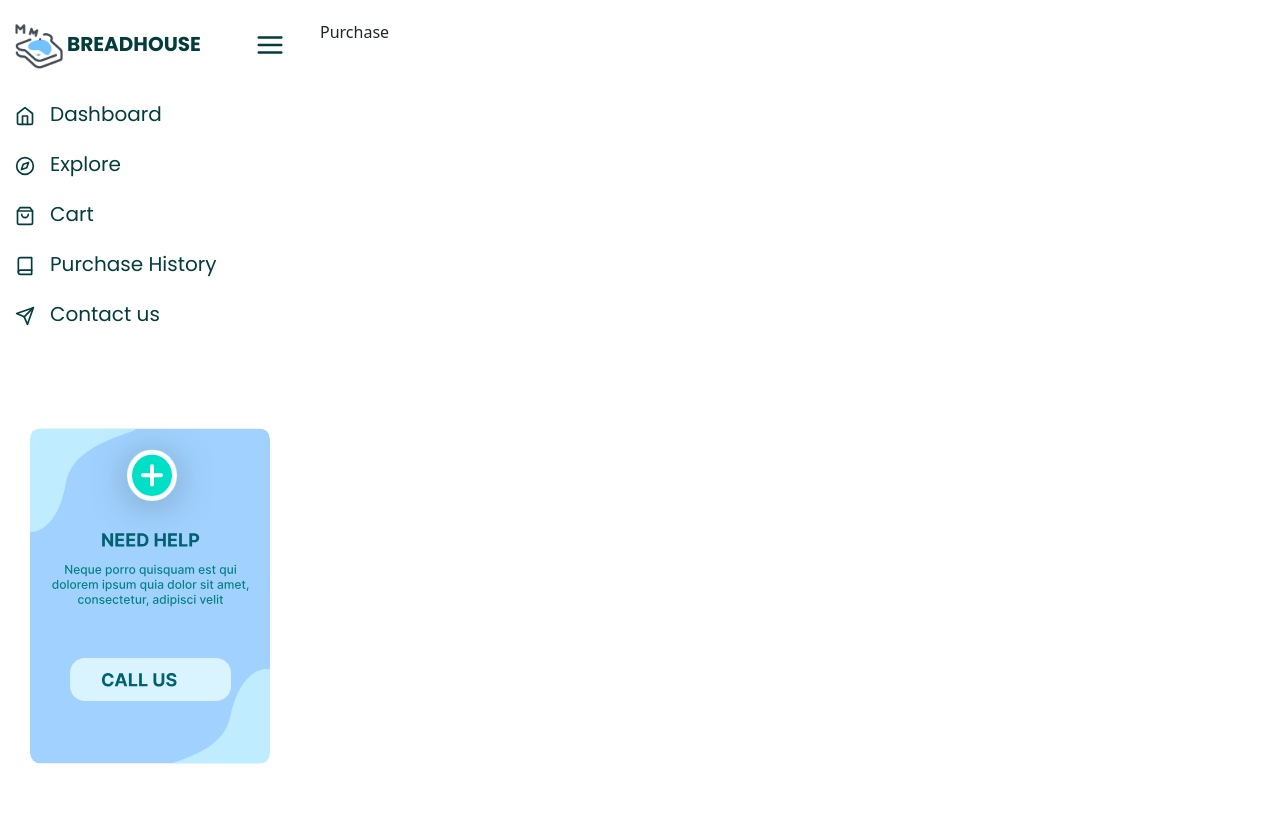
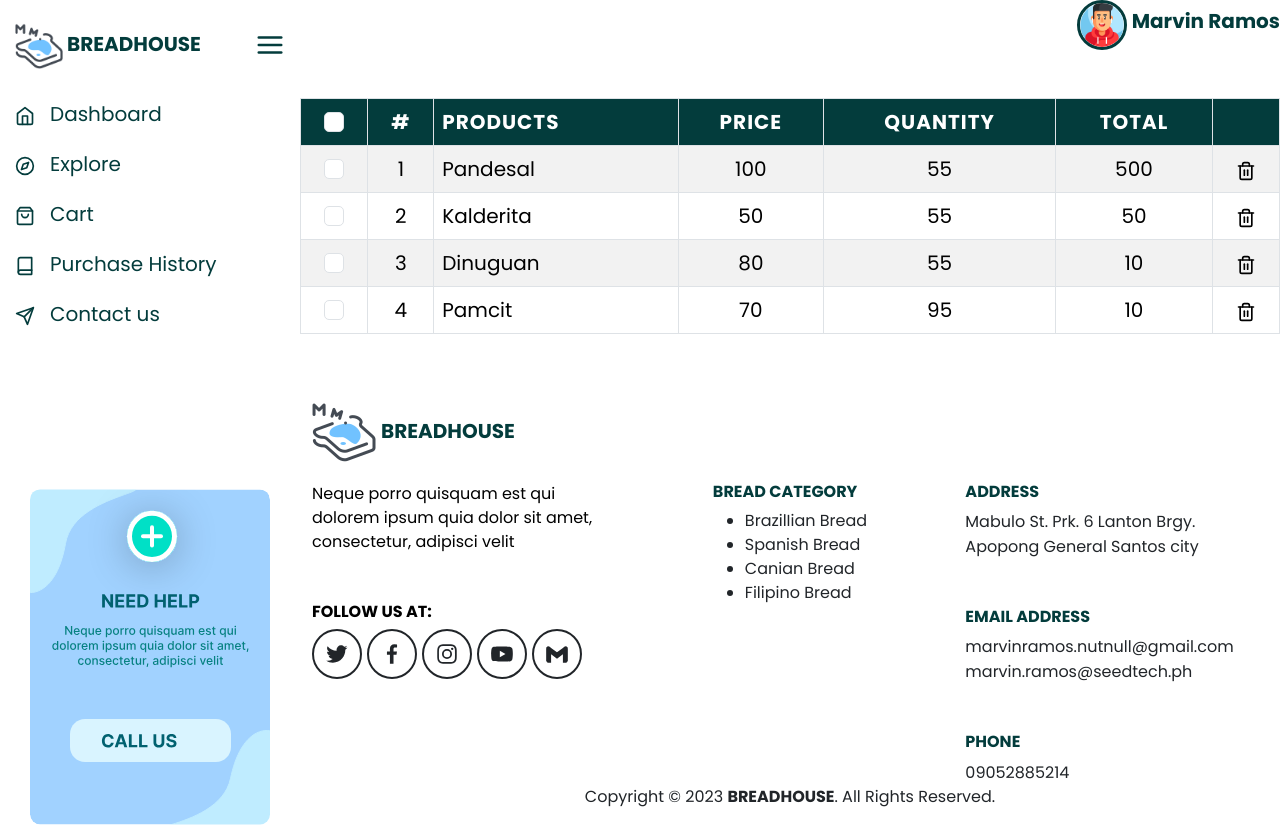
Before and after one commit to MarvsTech/bread-house-app, a React (Create React App) app: page /purchase/history in a window 1280 px wide. Before the commit the page ends 800 px from the top, so only its background shows below. Built offline with nearby package versions, Linux system fonts and the light colour scheme.

Commit message:
updating the pages
- updating the cart pages
- deleting the contact pages
- updating the dashboard pages
- updating the explore pages
- updating the purchase pages
- adding product table component

```diff
--- a/src/App.jsx
+++ b/src/App.jsx
@@ -4,7 +4,6 @@ import Dashboard from "./pages/Dashboard";
 import Explore from "./pages/Explore";
 import Cart from "./pages/Cart";
 import Purchase from "./pages/Purchase";
-import Contact from "./pages/Contact";
 import Sidebar from "./components/Sidebar";
 
 function App() {
@@ -16,7 +15,6 @@ function App() {
           <Route path="/explore" element={<Explore />} />
           <Route path="/cart" element={<Cart />} />
           <Route path="/purchase/history" element={<Purchase />} />
-          <Route path="/contact" element={<Contact />} />
         </Routes>
       </Sidebar>
     </BrowserRouter>
--- a/src/app.css
+++ b/src/app.css
@@ -16,7 +16,9 @@ html, body {
 main {
   background-color: #fff;
   width: 100%;
-  padding: 20px;
+  display: flex;
+  justify-content: center;
+  align-items: center;
 }
 
 .sidebar {
@@ -87,8 +89,8 @@ main {
 .sidebar .a-link-container {
   display: flex;
   flex-direction: column;
-  height: 100%;
   justify-content: space-between;
+  height: calc(100% - 89px) !important;
 }
 
 .account-container {
@@ -570,7 +572,7 @@ footer .container .contact-info-container .contact-info small {
 .main-content {
   display: flex;
   flex-direction: column;
-  justify-content: space-between;
+  justify-content: center;
 }
 
 .product-counter-container {
@@ -611,4 +613,27 @@ footer .container .contact-info-container .contact-info small {
   font-size: 20px;
   background-color: #033C3C;
   border-radius: unset;
+}
+
+.product-table {
+  text-align: center;
+  font-family: "Poppins", sans-serif;
+}
+.product-table thead tr {
+  text-align: center;
+  text-transform: uppercase;
+  font-size: 20px;
+  font-family: "Poppins", sans-serif;
+}
+.product-table thead tr th {
+  background-color: #033c3c;
+  color: #fff;
+  letter-spacing: 1px;
+}
+.product-table tbody tr td {
+  font-size: 20px;
+}
+
+.product-name-table {
+  text-align: left;
 }/*# sourceMappingURL=app.css.map */
--- /dev/null
+++ b/src/components/ProductTable.jsx
@@ -0,0 +1,53 @@
+import React from 'react'
+
+import Table from 'react-bootstrap/Table';
+// import InputGroup from 'react-bootstrap/InputGroup';
+import Form from 'react-bootstrap/Form';
+
+import { FiTrash2 } from "react-icons/fi";
+
+const ProductTable = () => {
+
+    const products = [
+        { id: 1, name: 'Pandesal', price: '100', quantity: '5', total: '500', checkbox: <Form.Check type="checkbox" />, delete: <FiTrash2 /> },
+        { id: 2, name: 'Kalderita', price: '50', quantity: '5', total: '50', checkbox: <Form.Check type="checkbox" />, delete: <FiTrash2 /> },
+        { id: 3, name: 'Dinuguan', price: '80', quantity: '5', total: '10', checkbox: <Form.Check type="checkbox" />, delete: <FiTrash2 /> },
+        { id: 4, name: 'Pamcit', price: '70', quantity: '9', total: '10', checkbox: <Form.Check type="checkbox" />, delete: <FiTrash2 /> },
+    ];
+
+    const purchases = products.map((product) =>
+        <tr key={product.id}>
+            <td>{product.checkbox}</td>
+            <td>{product.id}</td>
+            <td className='product-name-table'>{product.name}</td>
+            <td>{product.price}</td>
+            <td>{product.quantity}5</td>
+            <td>{product.total}</td>
+            <td>{product.delete}</td>
+        </tr>
+    );
+    return (
+        <>
+            <Table striped bordered hover className='product-table'>
+                <thead>
+                    <tr>
+                        <th>
+                            <Form.Check type="checkbox" />
+                        </th>
+                        <th>#</th>
+                        <th className='product-name-table'>Products</th>
+                        <th>Price</th>
+                        <th>Quantity</th>
+                        <th>Total</th>
+                        <th></th>
+                    </tr>
+                </thead>
+                <tbody>
+                    {purchases}
+                </tbody>
+            </Table>
+        </>
+    )
+}
+
+export default ProductTable
--- a/src/pages/Cart.jsx
+++ b/src/pages/Cart.jsx
@@ -10,13 +10,13 @@ const Cart = () => {
       <section className='account-section'>
         <AccountTab />
       </section>
-      <section className='product-section'>
+      <section className='product-section my-5'>
         <Banner />
       </section>
-      <section className="product-category">
+      <section className="product-category my-5">
         <ProductTab />
       </section>
-      <section className="footer">
+      <section className="footer mt-auto">
         <Footer />
       </section>
     </div>
--- a/src/pages/Contact.jsx
+++ /dev/null
@@ -1,9 +0,0 @@
-import React from 'react'
-
-const Contact = () => {
-  return (
-    <div>Contact</div>
-  )
-}
-
-export default Contact
--- a/src/pages/Dashboard.jsx
+++ b/src/pages/Dashboard.jsx
@@ -12,23 +12,22 @@ const Dashboard = () => {
       <section className='account-section'>
         <AccountTab />
       </section>
-      <section className="product-banner">
+      <section className="product-banner my-5">
         <Banner />
       </section>
-      <section className="product-slider">
+      <section className="product-slider my-5">
         <ProductSlider />
       </section>
-      <section className="product-service">
+      <section className="product-service my-5">
         <Service />
       </section>
-      <section className="product-category">
+      <section className="product-category my-5">
         <ProductTab />
       </section>
-      <section className="footer">
+      <section className="footer mt-auto">
         <Footer />
       </section>
     </div>
-
   )
 }
 
--- a/src/pages/Explore.jsx
+++ b/src/pages/Explore.jsx
@@ -9,10 +9,10 @@ const Explore = () => {
       <section className='account-section'>
         <AccountTab />
       </section>
-      <section className="product-category">
+      <section className="product-category my-5">
         <ProductTab />
       </section>
-      <section className="footer">
+      <section className="footer mt-auto">
         <Footer />
       </section>
     </div>
--- a/src/pages/Purchase.jsx
+++ b/src/pages/Purchase.jsx
@@ -1,8 +1,21 @@
 import React from 'react'
+import ProductTable from '../components/ProductTable';
+import AccountTab from '../components/AccountTab';
+import Footer from '../components/Footer';
 
 const Purchase = () => {
   return (
-    <div>Purchase</div>
+    <div className="main-content">
+      <section className='account-section'>
+        <AccountTab />
+      </section>
+      <section className='product-table-container my-5'>
+        <ProductTable />
+      </section>
+      <section className="footer mt-auto">
+        <Footer />
+      </section>
+    </div>
   )
 }
 
--- a/src/styles/_main.scss
+++ b/src/styles/_main.scss
@@ -5,7 +5,9 @@
 main {
     background-color: #fff;
     width: 100%;
-    padding: 20px;
+    display: flex;
+    justify-content: center;
+    align-items: center;
 }
 
 // for sidebar
@@ -86,8 +88,8 @@ main {
     .a-link-container {
         display: flex;
         flex-direction: column;
-        height: 100%;
         justify-content: space-between;
+        height: calc(100% - 89px) !important;
     }
 }
 
@@ -469,7 +471,7 @@ footer {
 .main-content {
     display: flex;
     flex-direction: column;
-    justify-content: space-between;
+    justify-content: center;
 }
 .product-counter-container {
     display: flex;
@@ -510,3 +512,44 @@ footer {
         @include custom-button;
     }
 }
+
+.product-table {
+    text-align: center;
+    font-family: $primary-font;
+
+    thead {
+        tr {
+            text-align: center;
+            text-transform: uppercase;
+            font-size: 20px;
+            font-family: $primary-font;
+
+            th {
+                background-color: #033c3c;
+                color: #fff;
+                letter-spacing: 1px;
+
+                // &:first-child {
+                //     border-top-left-radius: 15px;
+                // }
+
+                // &:last-child {
+                //     border-top-right-radius: 15px;
+                // }
+            }
+
+        }
+    }
+
+    tbody {
+        tr {
+            td {
+                font-size: 20px;
+            }
+        }
+    }
+}
+
+.product-name-table {
+    text-align: left;
+}
```
Also changed, not shown: 1 other file (tests, documents, lock files or other folders).
